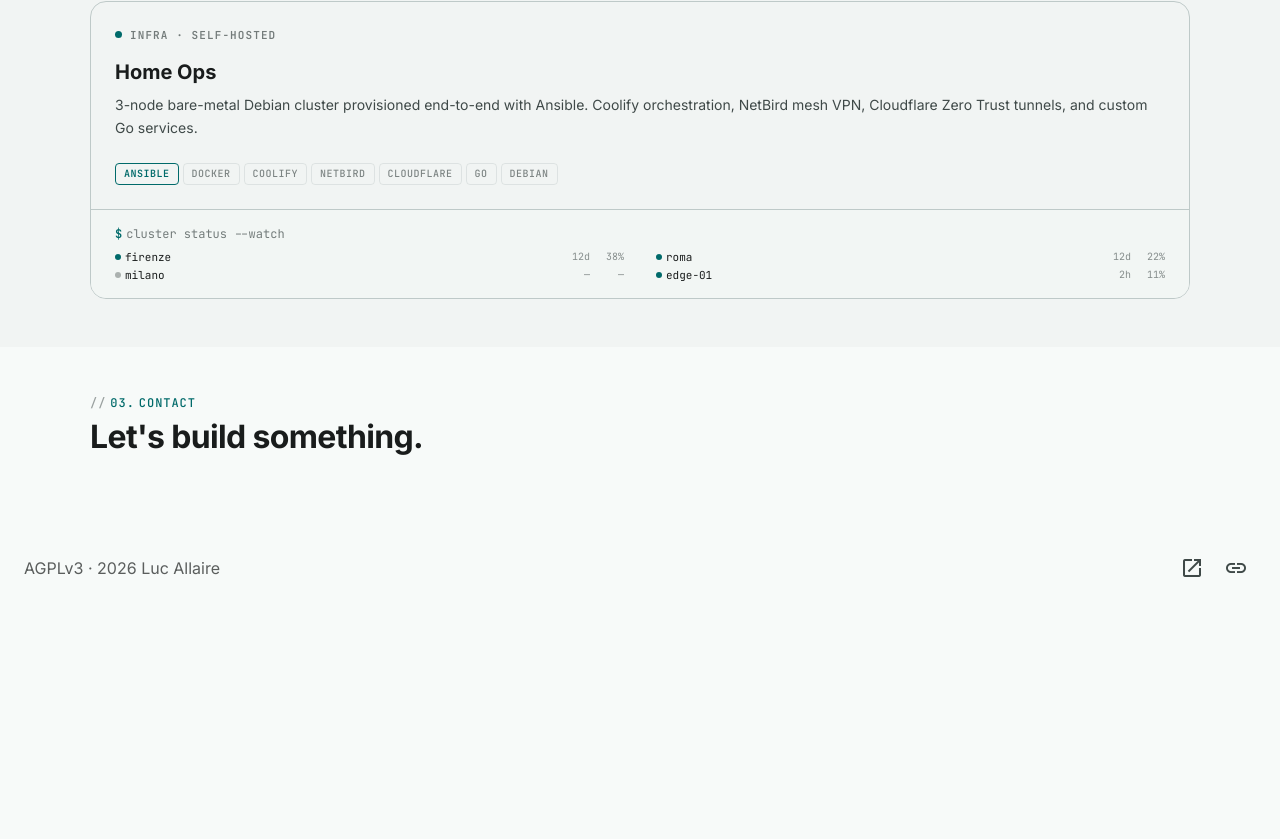
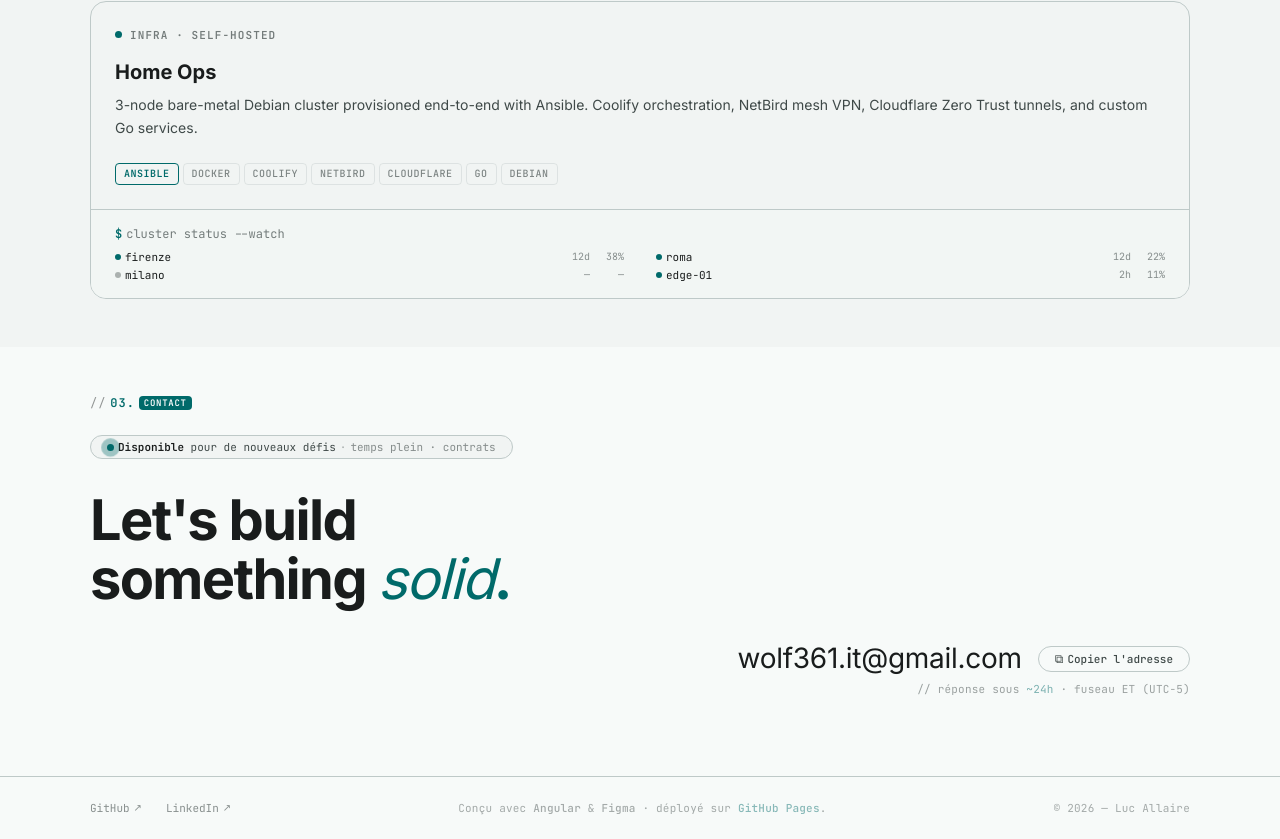
Before and after one commit to wolf-361/portfolio, an Angular app: page / in a window 1280 px wide. Shown: the part 2845-3684 px from the top of the page. Before the commit the page ends 3447 px from the top, so only its background shows below. Built offline with nearby package versions, Linux system fonts and the light colour scheme.

Commit message:
feat: add contact footer

```diff
--- a/src/app/app.ts
+++ b/src/app/app.ts
@@ -2,17 +2,15 @@ import { Component } from '@angular/core';
 import { RouterOutlet } from '@angular/router';
 
 import { NavbarComponent } from './core/layout/navbar/navbar';
-import { FooterComponent } from './core/layout/footer/footer';
 
 @Component({
   selector: 'app-root',
-  imports: [RouterOutlet, NavbarComponent, FooterComponent],
+  imports: [RouterOutlet, NavbarComponent],
   template: `
     <app-navbar />
     <main>
       <router-outlet />
     </main>
-    <app-footer />
   `,
   styles: [
     `
--- a/src/app/features/home/pages/home-page/home-page.html
+++ b/src/app/features/home/pages/home-page/home-page.html
@@ -185,13 +185,84 @@
 </section>
 
 <!-- ── Contact ───────────────────────────────────────────────────────────── -->
-<section id="contact" class="page-section">
+<section id="contact" class="page-section contact-section">
   <div class="section-inner">
-    <ui-section-header
-      index="03"
-      [label]="lang.t('CONTACT', 'CONTACT')"
-      [title]="lang.t('Let\'s build something.', 'Construisons quelque chose.')"
-    />
-    <!-- contact CTA wired in task #16 -->
+    <!-- Eyebrow -->
+    <p class="contact-eyebrow mono">
+      <span class="col-label-comment">// </span>
+      <span class="contact-eyebrow-num">03.</span>
+      <span class="col-label-tag">CONTACT</span>
+    </p>
+
+    <!-- Availability status -->
+    <div class="contact-status mono" role="status">
+      <span class="status-led" aria-hidden="true"></span>
+      <span class="status-text">
+        <strong>{{ lang.t('Disponible', 'Disponible') }}</strong>
+        {{ lang.t('pour de nouveaux défis', 'pour de nouveaux défis') }}
+      </span>
+      <span class="status-sep">·</span>
+      <span class="status-modes">{{
+        lang.t('temps plein · contrats', 'temps plein · contrats')
+      }}</span>
+    </div>
+
+    <!-- CTA + email split row -->
+    <div class="contact-split">
+      <!-- Left: CTA heading -->
+      <h2 class="contact-cta">
+        {{ lang.t("Let's build", 'Construisons') }}<br />
+        {{ lang.t('something ', 'quelque chose ')
+        }}<em class="contact-accent">{{ lang.t('solid', 'solide') }}</em
+        ><span class="contact-dot">.</span>
+      </h2>
+
+      <!-- Right: email + copy + hint -->
+      <div class="contact-email-block">
+        <div class="contact-row">
+          <a class="contact-email" href="mailto:wolf361.it@gmail.com">wolf361.it&#64;gmail.com</a>
+          <button
+            class="contact-copy mono"
+            type="button"
+            (click)="copyEmail()"
+            [attr.data-copied]="emailCopied"
+            [attr.aria-label]="lang.t('Copier l\'adresse', 'Copier l\'adresse')"
+          >
+            <span class="copy-ico" aria-hidden="true">⧉</span>
+            <span>{{
+              emailCopied
+                ? lang.t('Copié !', 'Copié !')
+                : lang.t("Copier l'adresse", "Copier l'adresse")
+            }}</span>
+          </button>
+        </div>
+        <p class="contact-hint mono">
+          {{ lang.t('// réponse sous', '// réponse sous') }}
+          <span class="hint-accent">~24h</span>
+          {{ lang.t('· fuseau ET (UTC−5)', '· fuseau ET (UTC−5)') }}
+        </p>
+      </div>
+    </div>
   </div>
 </section>
+
+<!-- ── Footer ────────────────────────────────────────────────────────────── -->
+<footer class="site-footer">
+  <div class="footer-inner section-inner">
+    <div class="footer-links mono">
+      <a href="https://github.com/wolf-361" target="_blank" rel="noopener noreferrer">
+        GitHub <span class="footer-arr">↗</span>
+      </a>
+      <a href="https://linkedin.com/in/luc-allaire" target="_blank" rel="noopener noreferrer">
+        LinkedIn <span class="footer-arr">↗</span>
+      </a>
+    </div>
+    <p class="footer-meta mono">
+      {{ lang.t('Conçu avec', 'Conçu avec') }}
+      <strong>Angular</strong> &amp; <strong>Figma</strong>
+      {{ lang.t('· déployé sur', '· déployé sur') }}
+      <span class="footer-accent">GitHub Pages</span>.
+    </p>
+    <p class="footer-meta mono">© 2026 — Luc Allaire</p>
+  </div>
+</footer>
--- a/src/app/features/home/pages/home-page/home-page.scss
+++ b/src/app/features/home/pages/home-page/home-page.scss
@@ -348,6 +348,268 @@
   font-family: sys.$font-mono;
 }
 
+// ── Contact section ───────────────────────────────────────────────────────────
+
+.contact-section {
+  padding-bottom: sp.$xl-2;
+}
+
+.contact-eyebrow {
+  display: flex;
+  align-items: center;
+  gap: sp.$xs;
+  margin: 0 0 sp.$lg;
+  font-size: 0.75rem;
+  letter-spacing: 0.08em;
+}
+
+.contact-eyebrow-num {
+  color: sys.$primary;
+  font-weight: 600;
+}
+
+.contact-status {
+  display: inline-flex;
+  align-items: center;
+  gap: sp.$xs;
+  padding: sp.$xs sp.$md;
+  border-radius: 999px;
+  border: 1px solid sys.$outline-variant;
+  background: sys.$surface-container-low;
+  font-size: 0.6875rem;
+  color: sys.$on-surface-variant;
+  margin-bottom: sp.$xl;
+}
+
+.status-led {
+  width: 7px;
+  height: 7px;
+  border-radius: 50%;
+  background: sys.$primary;
+  flex-shrink: 0;
+  position: relative;
+
+  &::after {
+    content: '';
+    position: absolute;
+    inset: -3px;
+    border-radius: 50%;
+    background: sys.$primary;
+    animation: dot-ping 2s cubic-bezier(0, 0, 0.2, 1) infinite;
+  }
+}
+
+@keyframes dot-ping {
+  0% {
+    transform: scale(1);
+    opacity: 0.5;
+  }
+  100% {
+    transform: scale(2.4);
+    opacity: 0;
+  }
+}
+
+.status-text strong {
+  color: sys.$on-surface;
+}
+
+.status-sep {
+  opacity: 0.4;
+}
+
+.status-modes {
+  opacity: 0.6;
+}
+
+.contact-split {
+  display: flex;
+  flex-direction: column;
+  gap: sp.$xl;
+  margin-bottom: sp.$xl;
+}
+
+.contact-cta {
+  margin: 0;
+  font-size: clamp(2rem, 5vw, 3.5rem);
+  font-weight: 700;
+  letter-spacing: -0.03em;
+  line-height: 1.05;
+  color: sys.$on-surface;
+}
+
+.contact-email-block {
+  display: flex;
+  flex-direction: column;
+  align-items: flex-end;
+  gap: sp.$xs;
+
+  @media (max-width: 720px) {
+    align-items: flex-start;
+  }
+}
+
+.contact-accent {
+  color: sys.$primary;
+  font-style: italic;
+  font-weight: 400;
+}
+
+.contact-dot {
+  color: sys.$primary;
+}
+
+.contact-row {
+  display: flex;
+  align-items: center;
+  gap: sp.$md;
+  flex-wrap: wrap;
+}
+
+.contact-email {
+  font-size: clamp(1rem, 2.5vw, 1.75rem);
+  font-weight: 400;
+  letter-spacing: -0.01em;
+  color: sys.$on-surface;
+  text-decoration: none;
+  position: relative;
+  padding-bottom: 3px;
+  transition: color 200ms ease;
+
+  &::after {
+    content: '';
+    position: absolute;
+    left: 0;
+    right: 0;
+    bottom: 0;
+    height: 2px;
+    background: sys.$primary;
+    transform: scaleX(0);
+    transform-origin: left;
+    transition: transform 300ms cubic-bezier(0.2, 0.7, 0.2, 1);
+  }
+
+  &:hover {
+    color: sys.$primary;
+
+    &::after {
+      transform: scaleX(1);
+    }
+  }
+}
+
+.contact-copy {
+  display: inline-flex;
+  align-items: center;
+  gap: sp.$xs;
+  font-family: sys.$font-mono;
+  font-size: 0.6875rem;
+  font-weight: 500;
+  color: sys.$on-surface-variant;
+  background: transparent;
+  border: 1px solid sys.$outline-variant;
+  border-radius: 999px;
+  padding: sp.$xs sp.$md;
+  cursor: pointer;
+  transition: all 200ms ease;
+
+  &:hover {
+    color: sys.$primary;
+    border-color: sys.$primary;
+    background: color-mix(in srgb, sys.$primary 8%, transparent);
+  }
+
+  &[data-copied='true'] {
+    color: sys.$primary;
+    border-color: color-mix(in srgb, sys.$primary 50%, transparent);
+    background: color-mix(in srgb, sys.$primary 10%, transparent);
+  }
+}
+
+.copy-ico {
+  font-size: 0.75rem;
+}
+
+.contact-hint {
+  margin: 0;
+  font-size: 0.6875rem;
+  color: sys.$on-surface-variant;
+  opacity: 0.5;
+  letter-spacing: 0.02em;
+}
+
+.hint-accent {
+  color: sys.$primary;
+  opacity: 1;
+}
+
+// ── Footer ────────────────────────────────────────────────────────────────────
+
+.site-footer {
+  border-top: 1px solid sys.$outline-variant;
+}
+
+.footer-inner {
+  padding-top: sp.$lg;
+  padding-bottom: sp.$lg;
+  display: flex;
+  align-items: center;
+  justify-content: space-between;
+  gap: sp.$lg;
+  flex-wrap: wrap;
+  font-size: 0.6875rem;
+  color: sys.$on-surface-variant;
+}
+
+.footer-links {
+  display: flex;
+  gap: sp.$lg;
+
+  a {
+    color: sys.$on-surface-variant;
+    text-decoration: none;
+    opacity: 0.6;
+    display: inline-flex;
+    align-items: center;
+    gap: 4px;
+    transition:
+      color 150ms ease,
+      opacity 150ms ease;
+
+    &:hover {
+      color: sys.$primary;
+      opacity: 1;
+    }
+  }
+}
+
+.footer-arr {
+  font-size: 0.625rem;
+  transition: transform 200ms ease;
+
+  a:hover & {
+    transform: translate(2px, -2px);
+  }
+}
+
+.footer-meta {
+  margin: 0;
+  opacity: 0.45;
+  letter-spacing: 0.02em;
+
+  strong {
+    color: sys.$on-surface-variant;
+    font-weight: 500;
+    opacity: 1;
+  }
+}
+
+.footer-accent {
+  color: sys.$primary;
+  font-weight: 500;
+  opacity: 1;
+}
+
 // ── Bento grid ────────────────────────────────────────────────────────────────
 
 .bento-grid {
--- a/src/app/features/home/pages/home-page/home-page.ts
+++ b/src/app/features/home/pages/home-page/home-page.ts
@@ -26,6 +26,17 @@ import { Project } from '../../models/project';
 })
 export class HomePageComponent {
   readonly lang = inject(LangService);
+
+  // ── Contact ───────────────────────────────────────────────────────────────
+
+  emailCopied = false;
+
+  copyEmail(): void {
+    navigator.clipboard.writeText('wolf361.it@gmail.com').then(() => {
+      this.emailCopied = true;
+      setTimeout(() => (this.emailCopied = false), 2000);
+    });
+  }
 
   // ── Professional experience ────────────────────────────────────────────────
 
```
